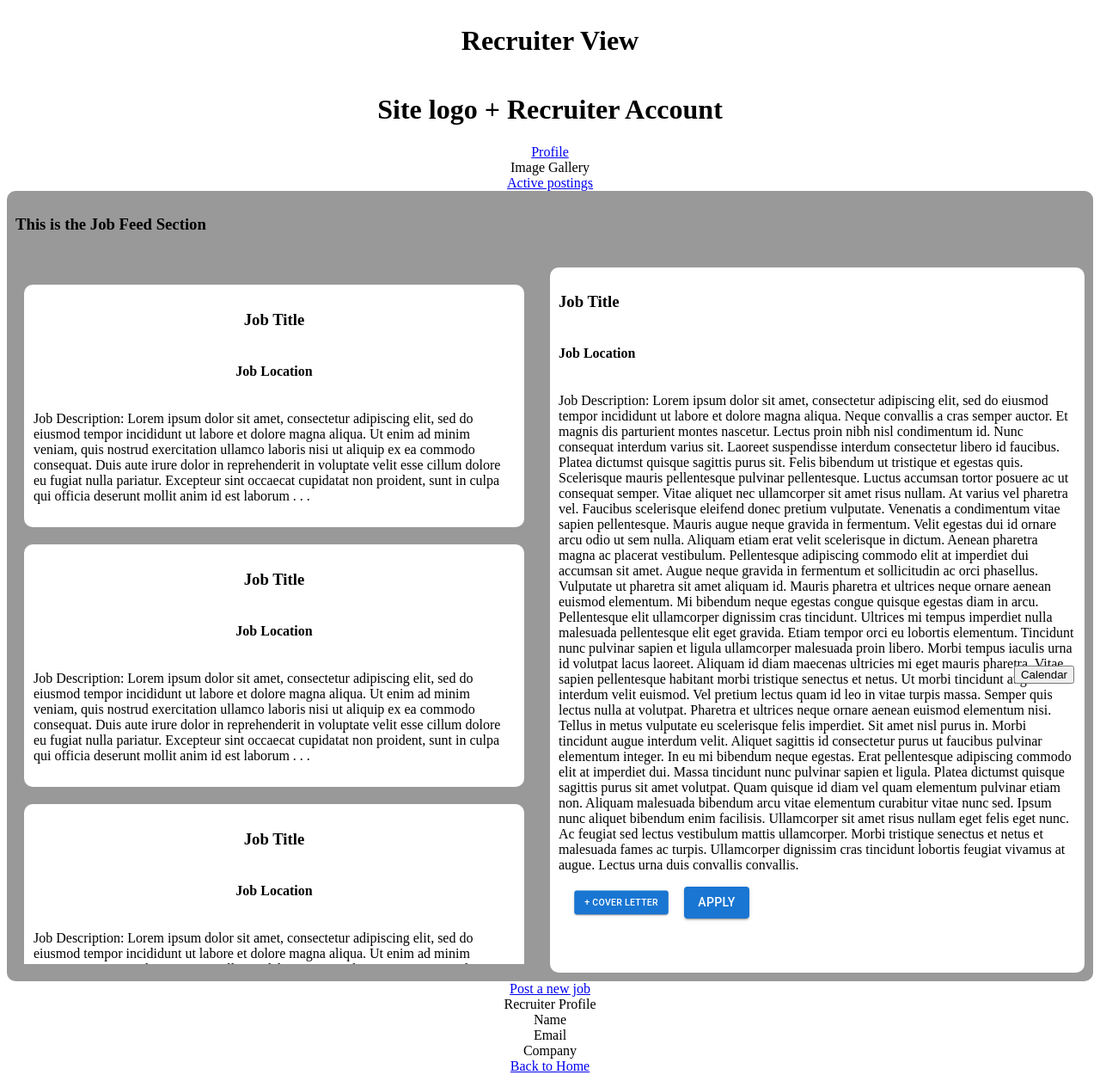
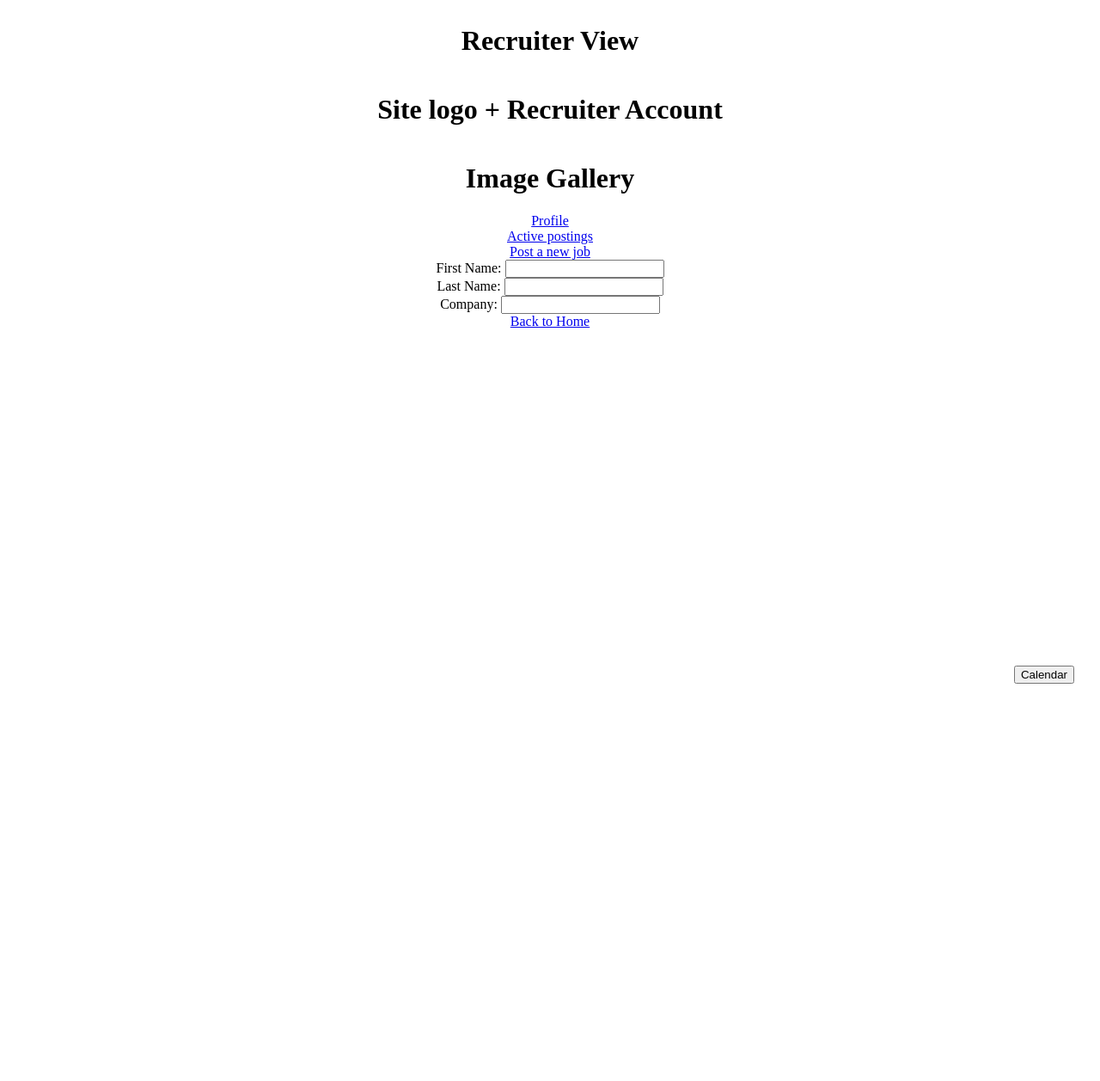
Before and after one commit to xuxiaqing2011/GreenHorn, a React app: page /recruiter/profile in a window 1280 px wide. Shown: the whole page at 86% size. After the commit the page ends 800 px from the top, so only its background shows below. Built offline with nearby package versions, Linux system fonts and the light colour scheme; no server answers; the HTML template or start-up script is replaced by a standard one.

Commit message:
Reorganized views

```diff
--- a/client/src/components/Profile/Profile.js
+++ b/client/src/components/Profile/Profile.js
@@ -1,41 +1,51 @@
 import React, { useContext } from 'react';
 import { AllContext } from '../../index.jsx';
 
-const Profile = () => {
-  const { userType } = useContext(AllContext);
+const Profile = ({ userType }) => {
+  // const { userType } = useContext(AllContext);
 
   if (userType === 'seeker') {
     const { first_name, last_name, career_catogery, resumeURL, zip } = useContext(AllContext);
     return (
       <>
+        <div>
           <label> First Name: </label>
           <input type="text" value={first_name}></input>
-
+        </div>
+        <div>
           <label> Last Name: </label>
           <input type="text" value={last_name}></input>
-
+        </div>
+        <div>
           <label> Career_catogery: </label>
           <input type="text" value={career_catogery}></input>
-
+        </div>
+        <div>
           <label> Resume: </label>
           <input type="text" value={resumeURL}></input>
-
+        </div>
+        <div>
           <label> Location: </label>
-        <input type="text" value={ }></input>
+          <input type="text" value=""></input>
+        </div>
       </>
     )
   } else if (userType === 'recruiter') {
     const { first_name, last_name, email, company } = useContext(AllContext);
     return (
       <>
+        <div>
           <label> First Name: </label>
           <input type="text" value={first_name}></input>
-
+        </div>
+        <div>
           <label> Last Name: </label>
           <input type="text" value={last_name}></input>
-
+        </div>
+        <div>
           <label> Company: </label>
           <input type="text" value={company}></input>
+        </div>
       </>
     )
   }
--- a/client/src/index.jsx
+++ b/client/src/index.jsx
@@ -9,15 +9,17 @@ import { createRoot } from "react-dom/client";
 import Home from './pages/Home.js';
 import SignUp from './pages/SignUp.js';
 import Seeker from './pages/Seeker';
-import SeekerProfile from './components/TestComponents/SeekerProfile.js';
-import JobsForSeeker from './components/TestComponents/JobsForSeeker.js';
+import Profile from './components/Profile/Profile.js';
+import Feed from './components/Feed/Feed.jsx';
+
+// import JobsForSeeker from './components/TestComponents/JobsForSeeker.js';
 import Recruiter from './pages/Recruiter';
-import RecruiterProfile from './components/TestComponents/RecruiterProfile.js';
-import ActivePostings from './components/TestComponents/ActivePostings.js';
-import NewJob from './components/TestComponents/NewJob.js';
+// import RecruiterProfile from './components/TestComponents/RecruiterProfile.js';
+// import ActivePostings from './components/TestComponents/ActivePostings.js';
+// import NewJob from './components/TestComponents/NewJob.js';
 import PostJob from './components/PostJob/PostJob.jsx'
-import {GlobalStyle} from '../public/stylesheets/styles';
-import {AuthProvider} from './components/AuthContext.jsx';
+import { GlobalStyle } from '../public/stylesheets/styles';
+import { AuthProvider } from './components/AuthContext.jsx';
 // Grabs user location when page is first loaded
 import userLocation from './Google_API/userLocation.jsx'
 
@@ -44,17 +46,20 @@ const App = () => {
             <Route path="/" element={<Home />} />
             <Route path="signUp" element={<SignUp />} />
             <Route path="seeker" element={<Seeker />} >
-          <Route index element={<JobsForSeeker />} />
-          <Route path="profile" element={<SeekerProfile />} />
+              <Route index element={<Feed />} />
+              <Route path="profile" element={<Profile userType={'seeker'} />} />
             </Route>
             <Route path="recruiter" element={<Recruiter />} >
-          <Route index element={<ActivePostings />} />
-          <Route path="profile" element={<RecruiterProfile />} />
+              <Route index element={<Feed />} />
+              <Route path="profile" element={<Profile userType={'recruiter'} />} />
               <Route path="postAJob" element={<PostJob />} />
             </Route>
-          <Route path="signUp" element={<SignUp />} />
+
+            {/* CONFIRM AND DELETE  */}
+            {/* <Route path="signUp" element={<SignUp />} />
             <Route path="seeker" element={<Seeker />} />
-          <Route path="recruiter" element={<Recruiter />} />
+            <Route path="recruiter" element={<Recruiter />} /> */}
+
           </Routes>
           {/* </GlobalStyle> */}
         </AllContext.Provider>
--- a/client/src/pages/Recruiter.js
+++ b/client/src/pages/Recruiter.js
@@ -10,28 +10,22 @@ import EmbedCalendar from '../Google_API/calendar.jsx'
 /*========== INTERNAL MODULES ==========*/
 import {Page} from '../../public/stylesheets/styles';
 import PostJob from '../components/PostJob/PostJob.jsx'
-import Feed from '../components/Feed/Feed.jsx';
+// import Feed from '../components/Feed/Feed.jsx';
 
 const Recruiter = () => {
   return (
     <Page>
       <h1>Recruiter View </h1>
+      <h1>Site logo  +  Recruiter  Account</h1>
+      <h1> Image Gallery </h1>
 
-      <h1>Site logo  +  Recruiter  Account</h1>
+      <div><Link to="profile" >Profile</Link></div>
+      <div><Link to="">Active postings</Link></div>
+      <div><Link to="postAJob">Post a new job</Link></div>
+      <Outlet />
 
-      {/* Profile shall be placed in a modal */}
-      <div><Link to="profile" >Profile</Link></div>
-
-      <div> Image Gallery </div>
-      <div><Link to="">Active postings</Link></div>
-      <Feed />
-      <div><Link to="postAJob">Post a new job</Link></div>
-      {/* Element from nested route will be rendered into <Outlet /> */}
-      <Outlet />
       <Link to="/"> Back to Home </Link>
       <EmbedCalendar/>
-
-
     </Page>
   )
 };
--- a/client/src/pages/Seeker.js
+++ b/client/src/pages/Seeker.js
@@ -5,26 +5,23 @@ import { Link, Outlet } from "react-router-dom";
 /*========== INTERNAL MODULES ==========*/
 import { AllContext } from '../index.jsx';
 import EmbedCalendar from '../Google_API/calendar.jsx'
-import Feed from '../components/Feed/Feed.jsx';
+// import Feed from '../components/Feed/Feed.jsx';
 
 
 const Seeker = () => {
 
   return (
     <>
+      <h1>Seeker View </h1>
       <h1>Site logo  +  Seeker  Account</h1>
+      <h1> Image Gallery </h1>
 
-      {/* Profile shall be placed in a modal */}
       <div><Link to="profile" >Profile</Link></div>
-
-      <div> Image Gallery </div>
       <div><Link to="">Jobs for you</Link></div>
-      {/* Element from nested route will be rendered into <Outlet /> */}
       <Outlet />
-      <Feed />
 
       <Link to="/">Back to Home</Link>
-      <EmbedCalendar/>
+      <EmbedCalendar />
     </>
   )
 };
```
Also changed, not shown: client/src/pages/Login.js (deleted, +0 -23 lines). Lines whose indentation alone changed are shown as unchanged.
